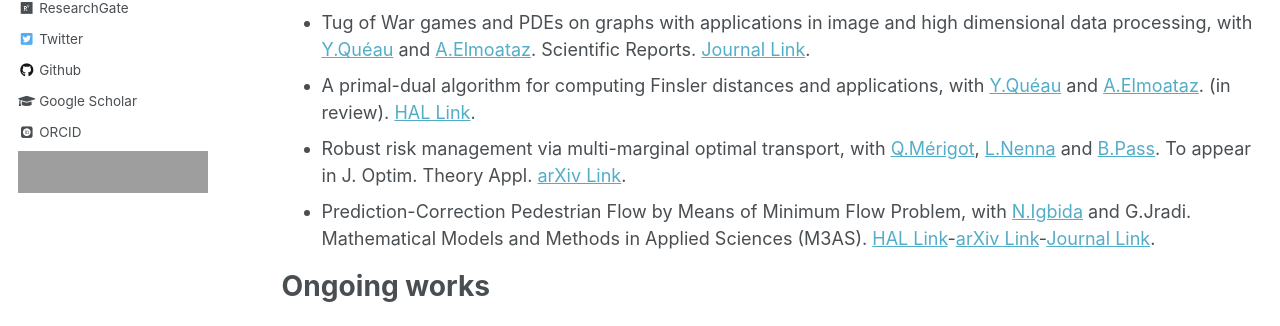
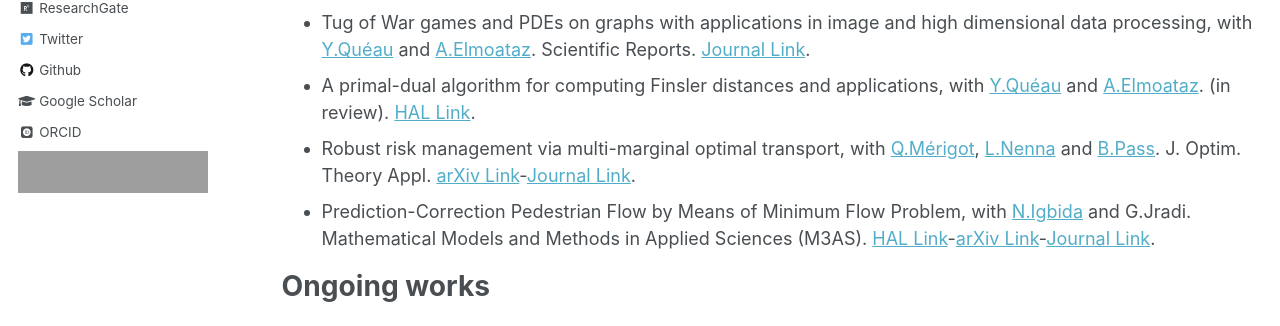
Before and after one commit to enhamza/enhamza.github.io, a Jekyll site: the page built from _pages/publications.md, in a window 1280 px wide and 1141 px high, cut to the strip 407-733 px from the top of the window. Built offline with Jekyll 4.4.1, drawn with Linux system fonts in a browser that asks for light colours; some web fonts are replaced; formulas are drawn with MathJax 3; grey boxes are pictures that could not be loaded.

Commit message:
Update publications.md

```diff
--- a/_pages/publications.md
+++ b/_pages/publications.md
@@ -11,7 +11,7 @@ author_profile: true
 * Quasi-convex Hamilton--Jacobi equations via limits of Finsler $p$-Laplace type operators, with [N.Igbida](https://www.unilim.fr/pages_perso/noureddine.igbida/) and V.T.Nguyen. SIAM J. Math. Anal. [HAL Link](https://hal.archives-ouvertes.fr/hal-03279460)-[arXiv Link](https://arxiv.org/abs/2107.02606)-[Journal Link](https://epubs.siam.org/doi/pdf/10.1137/21M143306X?casa_token=m37hUOoTZPMAAAAA:uULpuoEYWjdxraeyo4dy7MCE8gAix5NZv0sV7XDSbeGvxx3nTSTI5lRfzTnLKHaXaWHylgu2hfJm) .
 * Tug of War games and PDEs on graphs with applications in image and high dimensional data processing, with [Y.Quéau](https://sites.google.com/view/yvainqueau) and [A.Elmoataz](https://elmoatazbill.users.greyc.fr/). Scientific Reports. [Journal Link](https://www.nature.com/articles/s41598-023-32354-5).
 * A primal-dual algorithm for computing Finsler distances and applications, with [Y.Quéau](https://sites.google.com/view/yvainqueau) and [A.Elmoataz](https://elmoatazbill.users.greyc.fr/). (in review). [HAL Link](https://hal.archives-ouvertes.fr/hal-03620343).
-* Robust risk management via multi-marginal optimal transport, with [Q.Mérigot](http://quentin.mrgt.fr/), [L.Nenna](https://lucanenna.github.io/) and [B.Pass](https://sites.ualberta.ca/~pass/). To appear in J. Optim. Theory Appl. [arXiv Link](https://arxiv.org/abs/2211.07694).
+* Robust risk management via multi-marginal optimal transport, with [Q.Mérigot](http://quentin.mrgt.fr/), [L.Nenna](https://lucanenna.github.io/) and [B.Pass](https://sites.ualberta.ca/~pass/). J. Optim. Theory Appl. [arXiv Link](https://arxiv.org/abs/2211.07694)-[Journal Link](https://link.springer.com/article/10.1007/s10957-024-02438-x).
 * Prediction-Correction Pedestrian Flow by Means of Minimum Flow Problem, with [N.Igbida](https://www.unilim.fr/pages_perso/noureddine.igbida/) and G.Jradi. Mathematical Models and Methods in Applied Sciences (M3AS). [HAL Link](https://hal.science/hal-03999852)-[arXiv Link](https://arxiv.org/abs/2302.11315)-[Journal Link](https://doi.org/10.1142/S0218202524500052).
 
 
```
